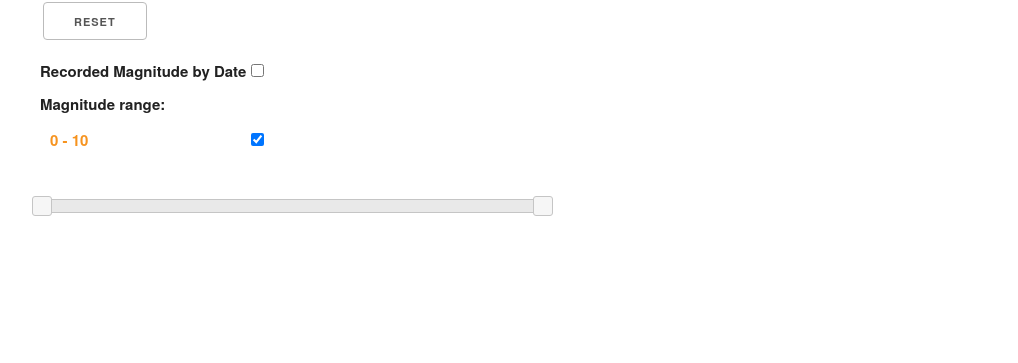
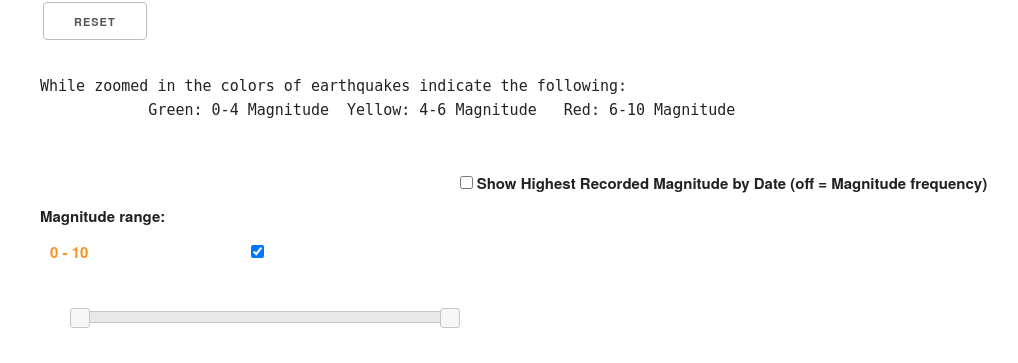
Before and after one commit to ilsetse/idv_earthquake, a Flask app: page / in a window 1280 px wide. Shown: the part 739-1102 px from the top of the page, without its empty margins (0-1018 px from the left). Before the commit the page ends 955 px from the top, so only its background shows below. Run offline with Flask 2, Linux system fonts and the light colour scheme; some libraries are stand-ins or nearby versions.

Commit message:
Fine tuning

```diff
--- a/src/static/js/heatmap.js
+++ b/src/static/js/heatmap.js
@@ -3,7 +3,7 @@ var heatmap = [];
 var globalCsvByBounds = [];
 var globalCsv = [];
 var globalFilters = new Map();
-const zoomLvl = 8;
+const zoomLvl = 4;
 
 function initMap(){
   map = new google.maps.Map($('#map')[0],{
--- a/src/static/js/linechart.js
+++ b/src/static/js/linechart.js
@@ -66,7 +66,7 @@ function loadLineChart(date, mag, felt){
 	.attr("y", 30)
 	.attr("text-anchor", "middle")
 	.style("font-size", "16px")
-	.text("Magnitude by Date");
+	.text("Highest Magnitude by Date");
 	////////////////////////////////////////
 	///////////////// LINE /////////////////
 	////////////////////////////////////////
--- a/src/templates/index.html
+++ b/src/templates/index.html
@@ -49,11 +49,14 @@
     </div>
 
     <div class='row'>
-        <div id="magnitude-filter" class='five columns'>
-            <div>
+      <div id="magnitude-filter" class='nine columns'>
+        <pre>While zoomed in the colors of earthquakes indicate the following:
+            Green: 0-4 Magnitude  Yellow: 4-6 Magnitude   Red: 6-10 Magnitude
+        </pre>
+        <div align="right">
           <!-- <b>Recorded Magnitude vs Felt Magnitude</b> -->
-							<b>Recorded Magnitude by Date</b>
           <input type='checkbox' id='actual-felt-on' onchange="getLineChartData()" />
+          <b>Show Highest Recorded Magnitude by Date (off = Magnitude frequency)</b>
         </div>
 
         <p>
@@ -62,7 +65,7 @@
           <input type='checkbox' id='magnitude-filter-is-on' onchange="reapplyFilters()" checked>
         </p>
 
-            <div id="magnitude-slider-range"></div>
+        <div id="magnitude-slider-range" class='five columns'></div>
       </div>
     </div>
 
```
Lines whose indentation alone changed are shown as unchanged.
